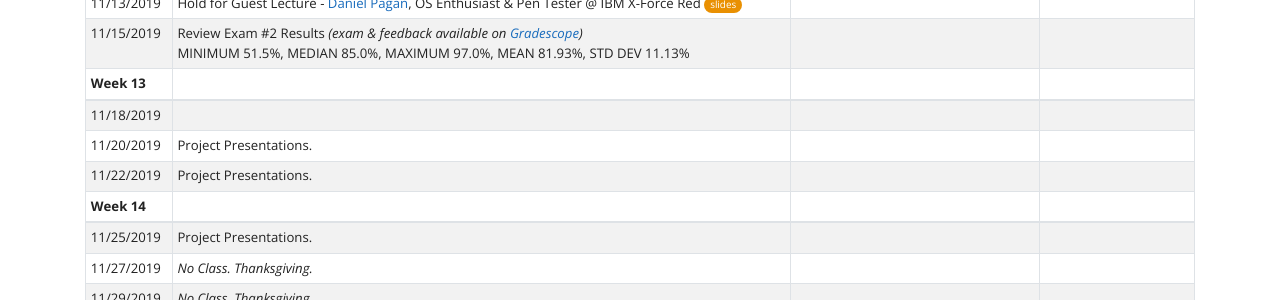
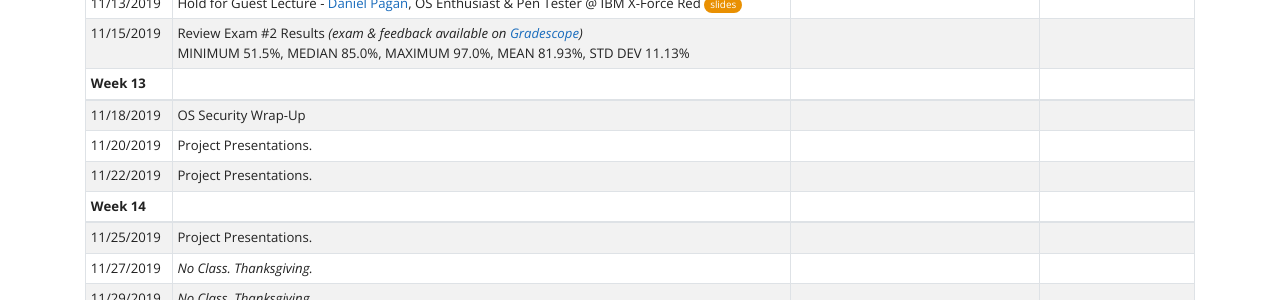
Before and after one commit to traviswpeters/cs460-2019-fall, a Jekyll site: the page built from index.md, in a window 1280 px wide and 900 px high, scrolled down 3369 px. Shown: the part 154-454 px from the top of the window. Built offline with Jekyll 4.4.1, drawn with Linux system fonts in a browser that asks for light colours; nearby versions of some CDN libraries.

Commit message:
place holder

```diff
--- a/index.md
+++ b/index.md
@@ -255,7 +255,7 @@ Other stuff from class: [Makefile]{:.code} [Vagrantfile]{:.code}
 | 11/15/2019    | Review Exam #2 Results *(exam & feedback available on [Gradescope]({{site.data.settings.Gradescope}}))* <br/> MINIMUM 51.5%, MEDIAN 85.0%, MAXIMUM 97.0%, MEAN 81.93%, STD DEV 11.13%
 | **Week 13**   | <span class="note"></span>
 | ------------- | -------------------------------------------------------------------------------------------------------------------------------------------------------------------------------------- | -------------------------------------------- |--------------------------------------------- |
-| 11/18/2019    |                                                                                                                                                                                        |                                              |
+| 11/18/2019    | OS Security Wrap-Up                                                                                                                                                                                        |                                              |
 | 11/20/2019    | Project Presentations.                                                                                                                                                                 |                                              |
 | 11/22/2019    | Project Presentations.                                                                                                                                                                 |                                              |
 | **Week 14**   | <span class="note"></span>
```
